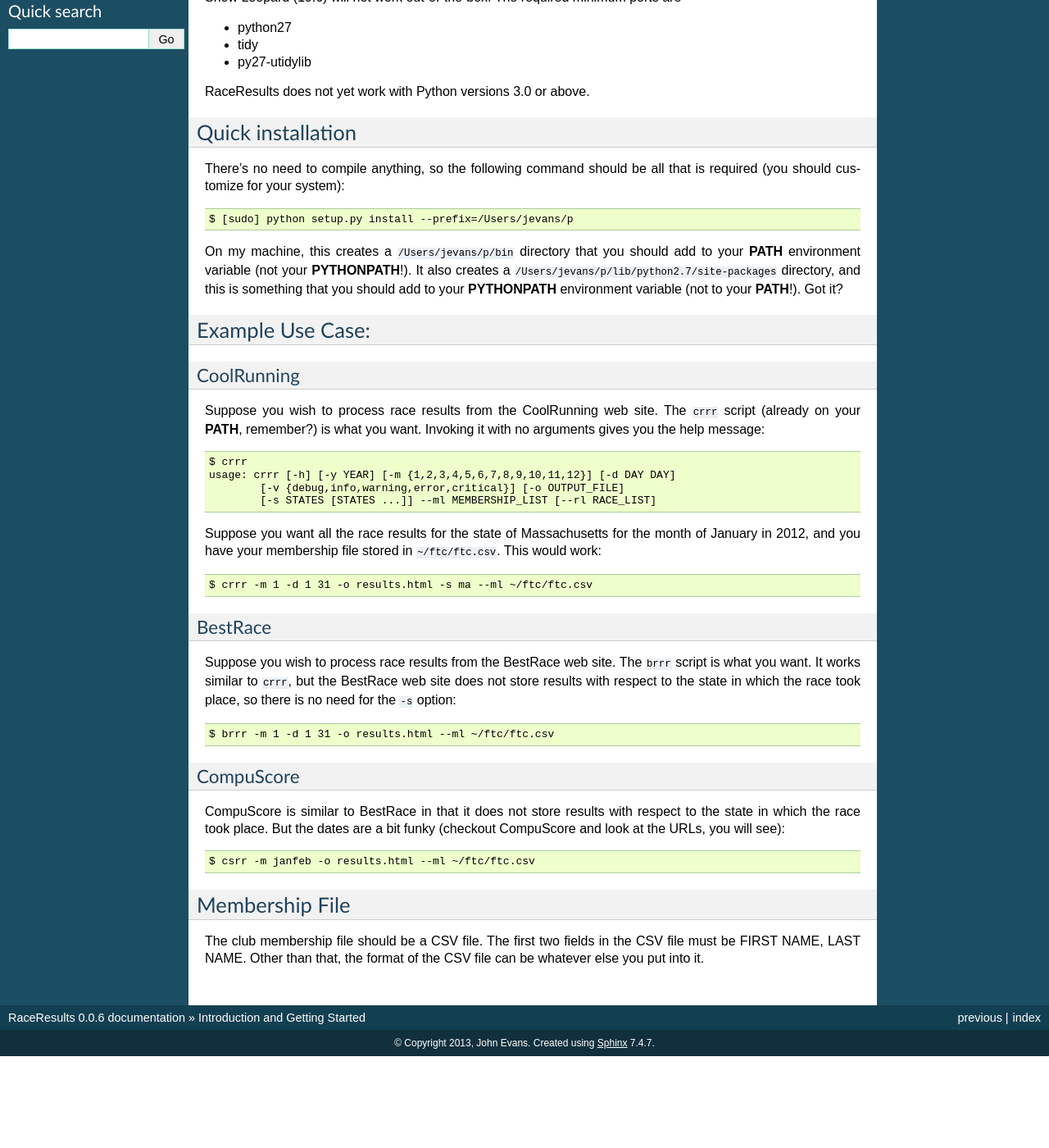
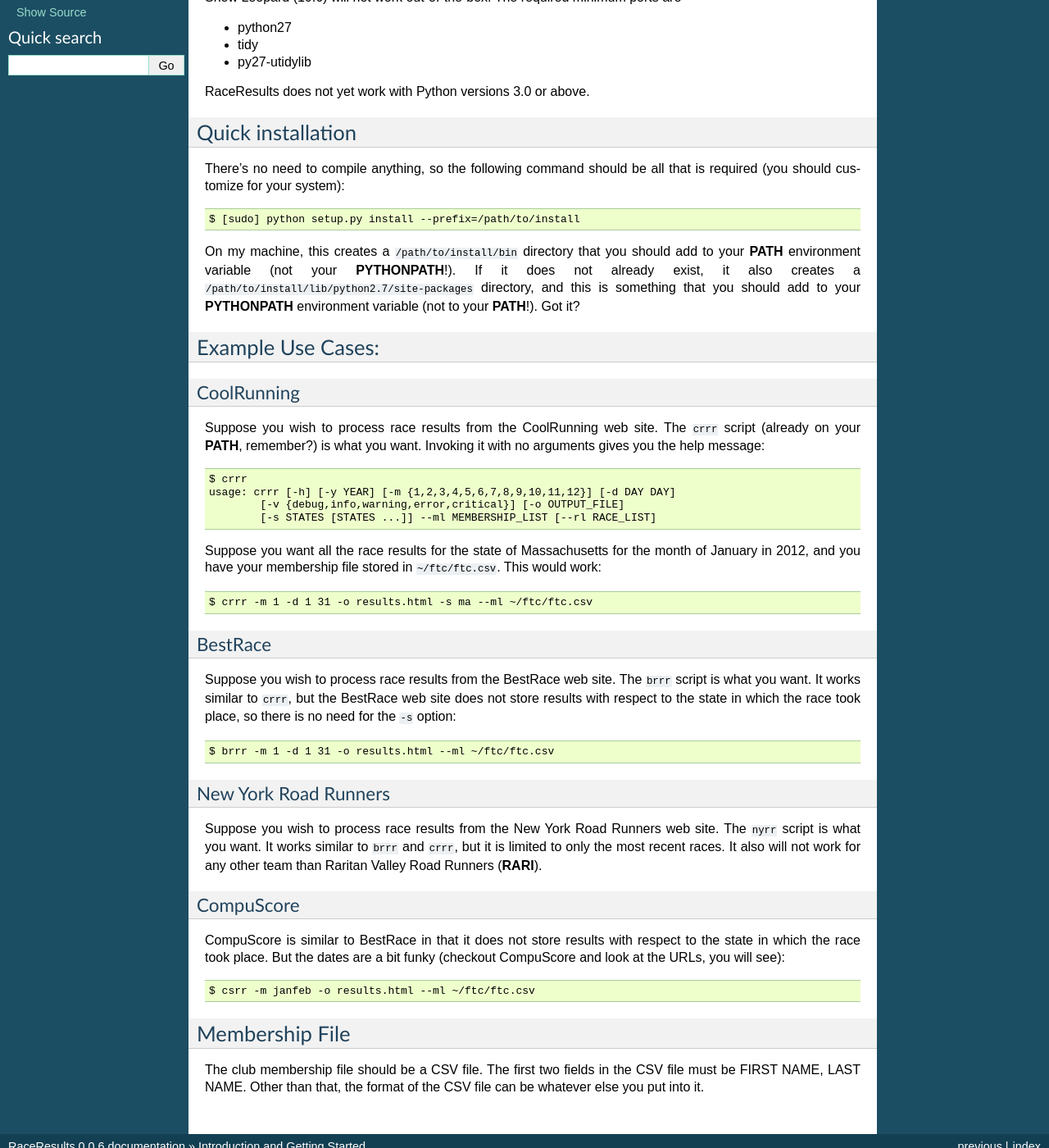
Before and after one commit to hpr/py-race-results, a Sphinx documentation site: the page built from doc/source/introduction.rst, in a window 1280 px wide and 1400 px high, scrolled down 388 px. Shown: the whole window at 82% size. Built offline with Sphinx 7.4.7, drawn with Linux system fonts in a browser that asks for light colours; before the commit the page ends 1676 px from its top, so only the background shows below that; some of the changed text lies outside the part shown.

Commit message:
Updated documentation for a now-functional NYRR script.

```diff
--- a/doc/source/introduction.rst
+++ b/doc/source/introduction.rst
@@ -32,17 +32,17 @@
 There's no need to compile anything, so the following command
 should be all that is required (you should customize for your system)::
 
-    $ [sudo] python setup.py install --prefix=/Users/jevans/p
+    $ [sudo] python setup.py install --prefix=/path/to/install
 
-On my machine, this creates a ``/Users/jevans/p/bin`` directory
+On my machine, this creates a ``/path/to/install/bin`` directory
 that you should add to your **PATH** environment variable (not your
-**PYTHONPATH**!).  It also creates a
-``/Users/jevans/p/lib/python2.7/site-packages`` directory, and this
+**PYTHONPATH**!).  If it does not already exist, it also creates a
+``/path/to/install/lib/python2.7/site-packages`` directory, and this
 is something that you should add to your **PYTHONPATH** environment
 variable (not to your **PATH**!).  Got it?
 
-Example Use Case:
------------------
+Example Use Cases:
+------------------
 
 CoolRunning
 ===========
@@ -77,6 +77,16 @@
     $ brrr -m 1 -d 1 31 -o results.html --ml ~/ftc/ftc.csv
 
 
+New York Road Runners
+=====================
+
+Suppose you wish to process race results from the New York Road
+Runners web site.  The ``nyrr`` script is what you want.  It works
+similar to ``brrr`` and ``crrr``, but it is limited to only the
+most recent races.  It also will not work for any other team than
+Raritan Valley Road Runners (**RARI**).
+
+
 CompuScore
 ==========
 
```
